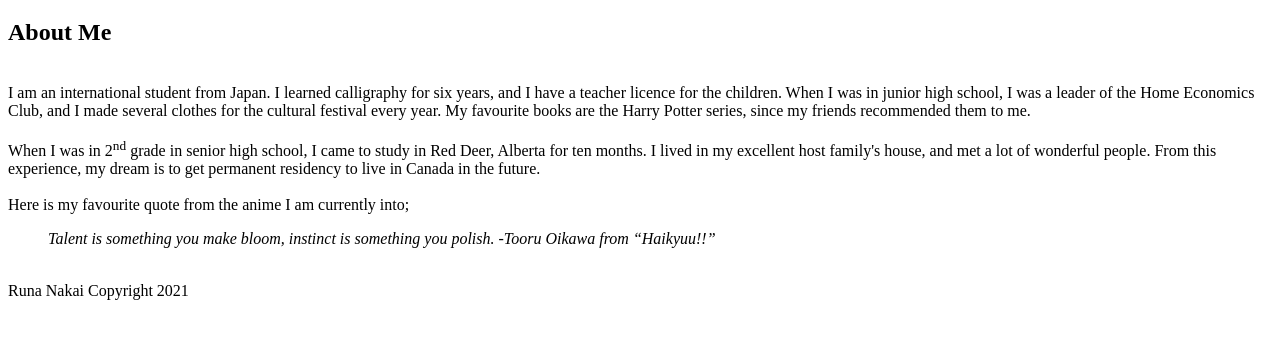
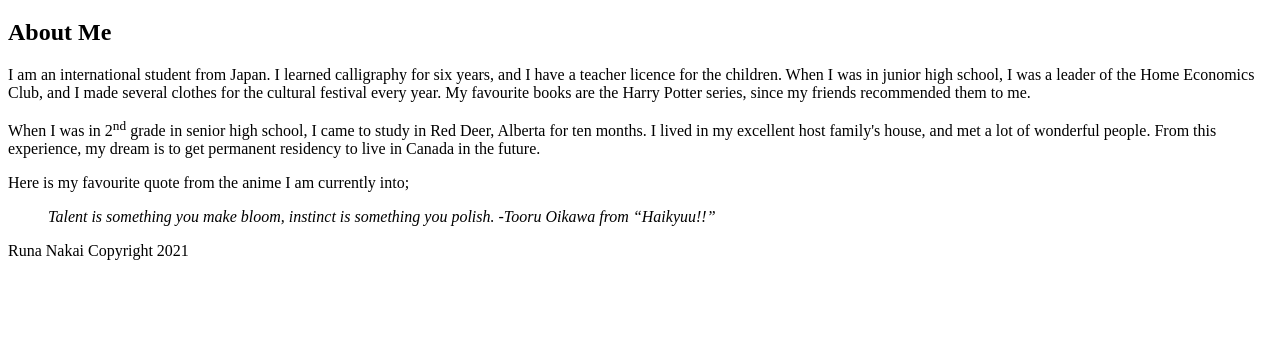
Before and after one commit to naka0047/naka0047.github.io, a plain HTML site: page html-assignment/index.html in a window 1280 px wide. Shown: the part 61-400 px from the top of the page. Drawn offline with Linux system fonts and the light colour scheme.

Commit message:
Update index.html

```diff
--- a/html-assignment/index.html
+++ b/html-assignment/index.html
@@ -6,10 +6,10 @@
         </header>
         <article>
             <h2>About Me</h2>
-                <br><p1>I am an international student from Japan. I learned calligraphy for six years, and I have a teacher licence for the children. When I was in junior high school, I was a leader of the Home Economics Club, and I made several clothes for the cultural festival every year. My favourite books are the Harry Potter series, since my friends recommended them to me.</p1></br>
-                    <br><p2>When I was in 2<sup>nd</sup> grade in senior high school, I came to study in Red Deer, Alberta for ten months. I lived in my excellent host family's house, and met a lot of wonderful people. From this experience, my dream is to get permanent residency to live in Canada in the future.</p2></br>
-                        <br><p3>Here is my favourite quote from the anime I am currently into;
-                            <em><blockquote>Talent is something you make bloom, instinct is something you polish. -<cite>Tooru Oikawa from <q>Haikyuu!!</q></cite></blockquote></em></p3></br>
+                <p>I am an international student from Japan. I learned calligraphy for six years, and I have a teacher licence for the children. When I was in junior high school, I was a leader of the Home Economics Club, and I made several clothes for the cultural festival every year. My favourite books are the Harry Potter series, since my friends recommended them to me.</p>
+                    <p>When I was in 2<sup>nd</sup> grade in senior high school, I came to study in Red Deer, Alberta for ten months. I lived in my excellent host family's house, and met a lot of wonderful people. From this experience, my dream is to get permanent residency to live in Canada in the future.</p>
+                        <p>Here is my favourite quote from the anime I am currently into;
+                            <em><blockquote>Talent is something you make bloom, instinct is something you polish. -<cite>Tooru Oikawa from <q>Haikyuu!!</q></cite></blockquote></em></p3>
         </article>
         <footer>Runa Nakai Copyright 2021</footer>
     </body>
```
